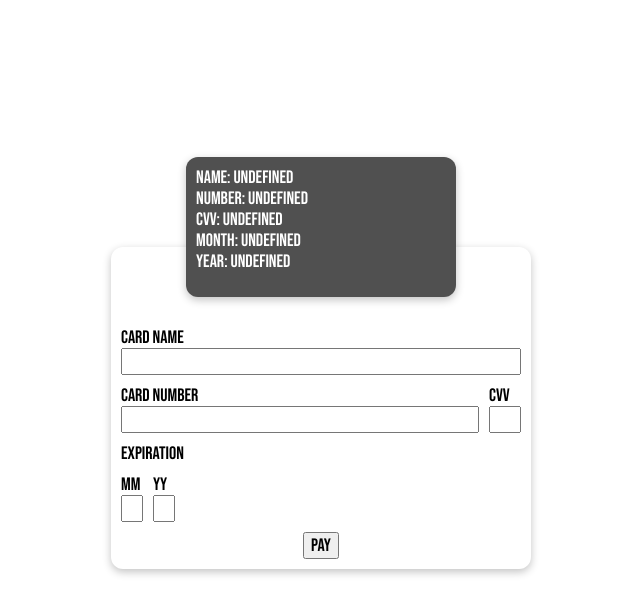
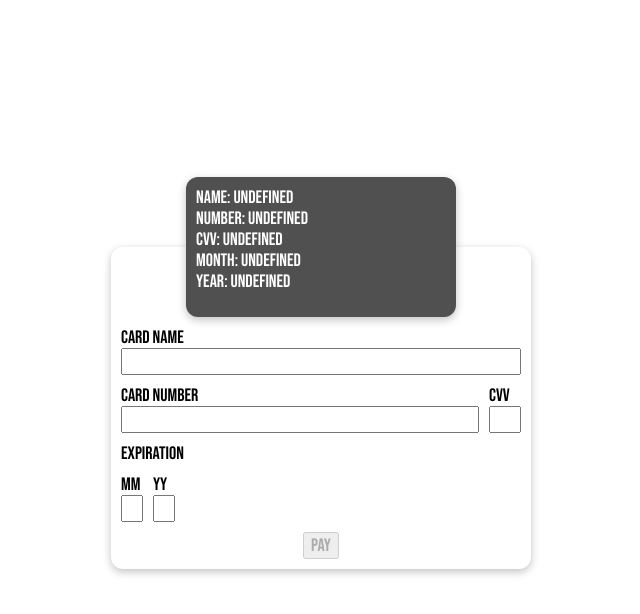
Before and after one commit to rikardbq/credit_card_form, a React app: page / in a window 1280 px wide. Shown: the top 614 px of the page, without its empty margins (319-959 px from the left). Built offline with nearby package versions, Linux system fonts and the light colour scheme.

Commit message:
add readme

```diff
--- a/package.json
+++ b/package.json
@@ -11,9 +11,9 @@
     "deploy": "gh-pages -d dist",
     "cy:open": "cypress open",
     "test-jest": "jest",
-    "test-cypress-local": "cypress run --component",
+    "test-cypress-component": "cypress run --component",
     "test-cypress-e2e": "cypress run --e2e",
-    "test-all": "npm run test-jest && npm run test-cypress-local"
+    "test-all": "npm run test-jest && npm run test-cypress-component"
   },
   "author": "",
   "license": "ISC",
--- a/src/pages/Root.tsx
+++ b/src/pages/Root.tsx
@@ -101,7 +101,7 @@ const Root = () => {
     }
   };
 
-  const formTouched = Object.values(formState).some((v) => v.value !== "");
+  const formTouched = Object.values(formState).some((v) => v.value !== undefined);
   const formHasErrors =
     !formTouched ||
     Object.values(formState).some((v) => !v.isValid || v.value === "");
```
Also changed, not shown: 2 other files (tests, documents, lock files or other folders).
